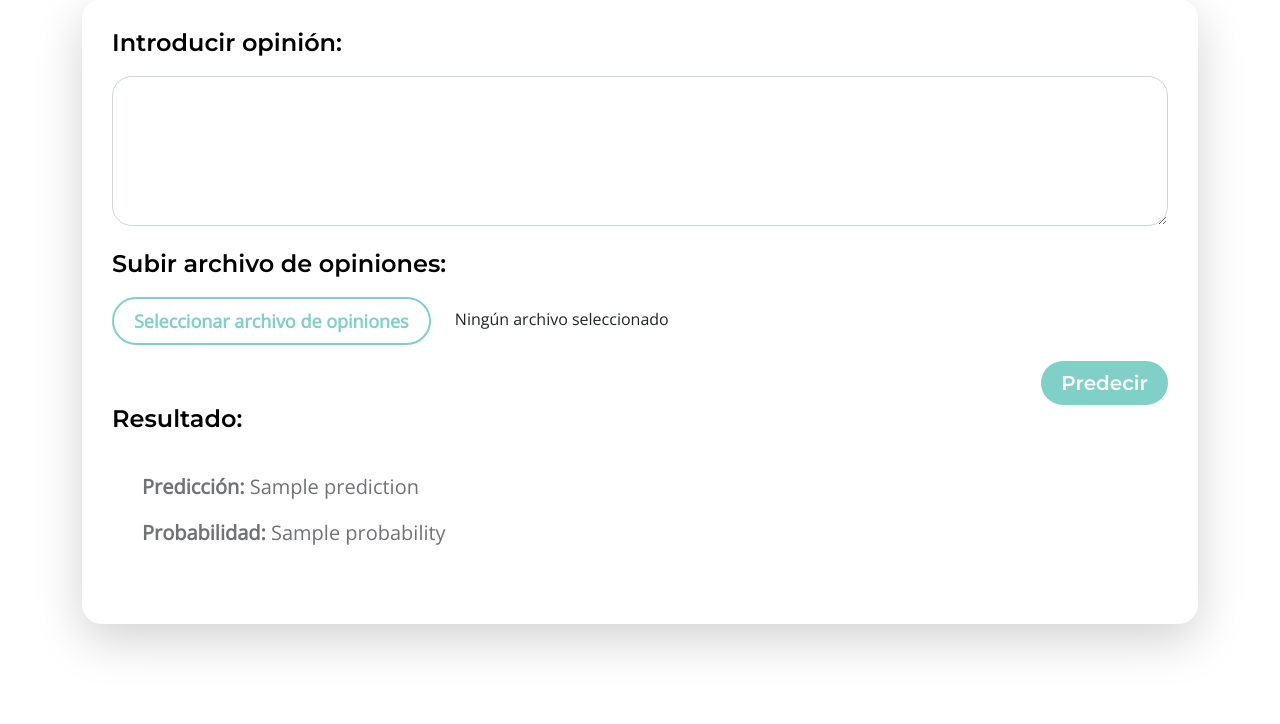
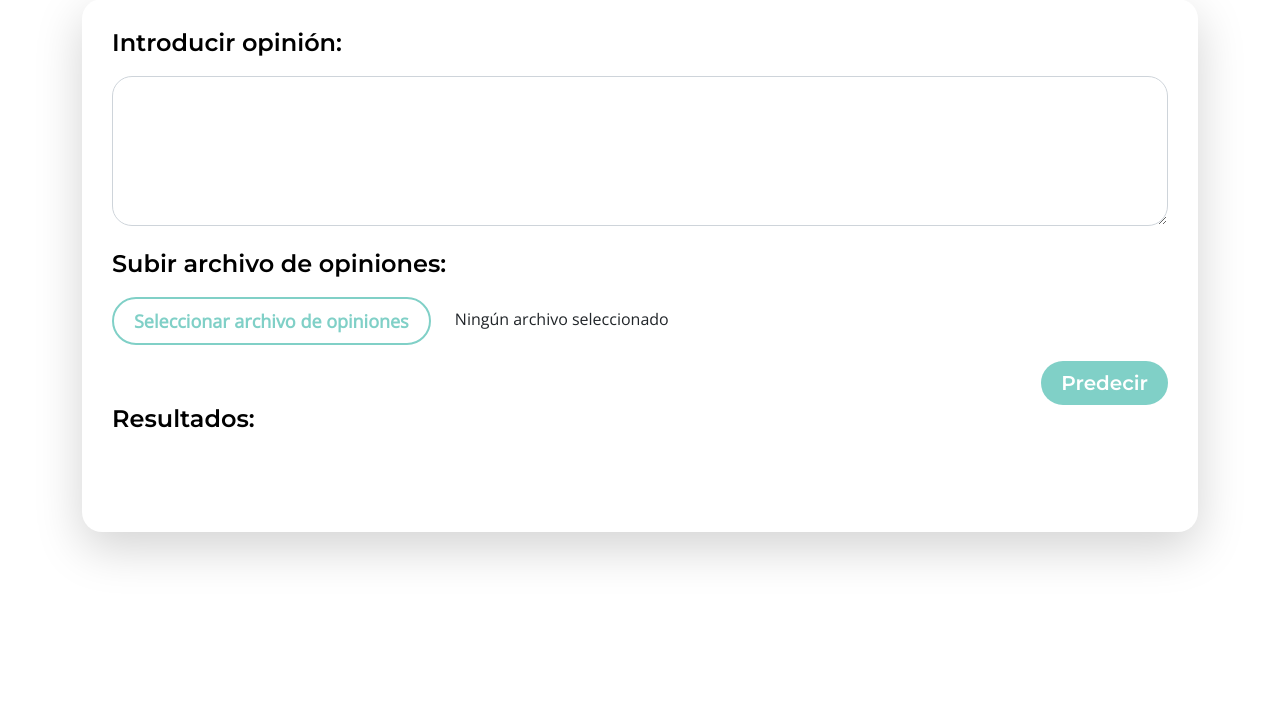
Before and after one commit to BI-Proyecto-2024/Proyecto-1, a Flask app: template Etapa 2/project/templates/indexapp.html in a window 1280 px wide. Shown: the part 1524-2248 px from the top of the page. After the commit the page ends 2085 px from the top, so only its background shows below. Run offline with Flask 3, Linux system fonts and the light colour scheme; the template is opened without the code that fills it: most values are stand-ins (such as "Sample title", 1, 10 or a date in 2020); some libraries are stand-ins or nearby versions.

Commit message:
Update indexapp.html

```diff
--- a/Etapa 2/project/templates/indexapp.html
+++ b/Etapa 2/project/templates/indexapp.html
@@ -191,10 +191,13 @@
                                                 </form>
 
                                                 {% if prediction %}
-                                                    <h5>Resultado:</h5>
+                                                    <h5>Resultados:</h5>
                                                     <div class="mb-0" style="padding: 30px;">
-                                                        <p><b>Predicción:</b> {{ prediction['predictions'][0] }}</p>
-                                                        <p><b>Probabilidad:</b> {{ prediction['probabilities'][0] }}</p>
+                                                        {% for pred, prob in zip(prediction['predictions'], prediction['probabilities']) %}
+                                                            <p><b>Predicción:</b> {{ pred }}</p>
+                                                            <p><b>Probabilidad:</b> {{ prob }}</p>
+                                                            <hr>
+                                                        {% endfor %}
                                                     </div>
                                                 {% elif error %}
                                                     <h5>Error:</h5>
@@ -203,6 +206,7 @@
                                                     </div>
                                                 {% endif %}
                                             </div>
+
 
                                         </div>
 
```
